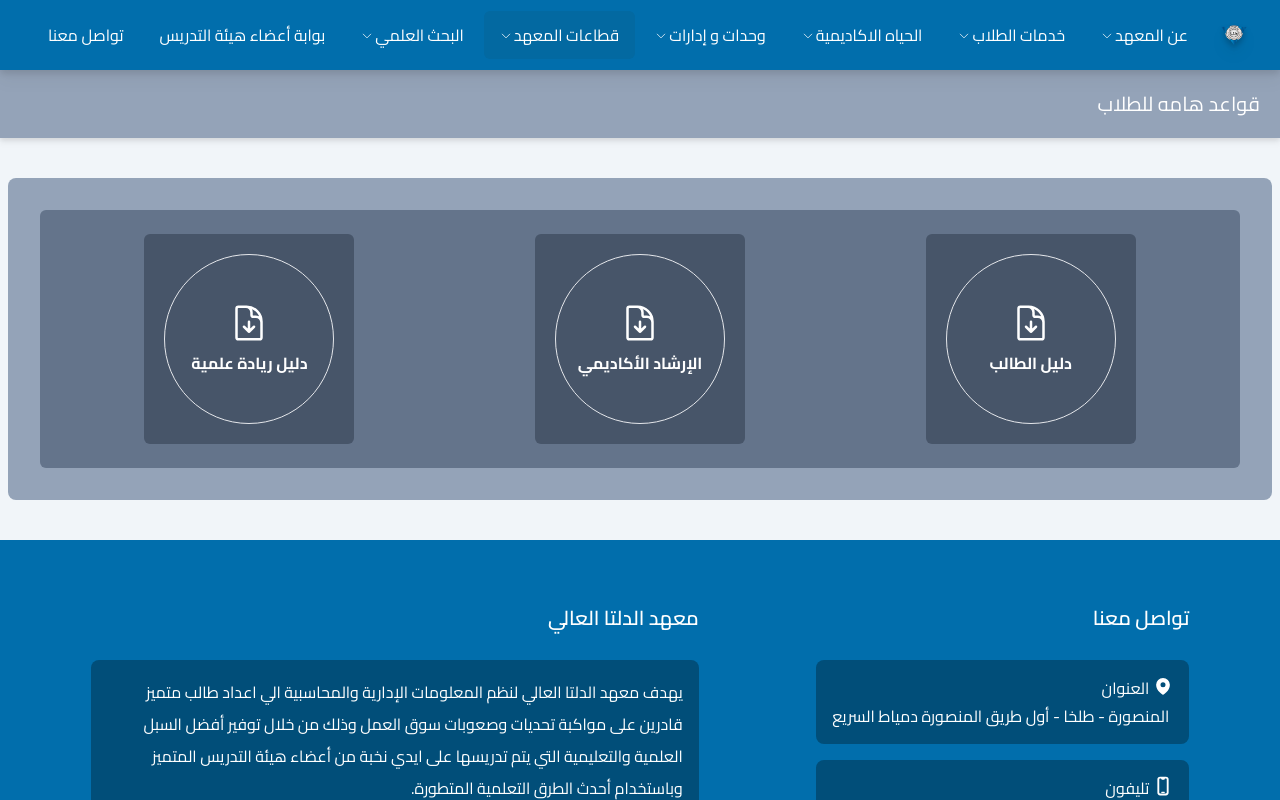
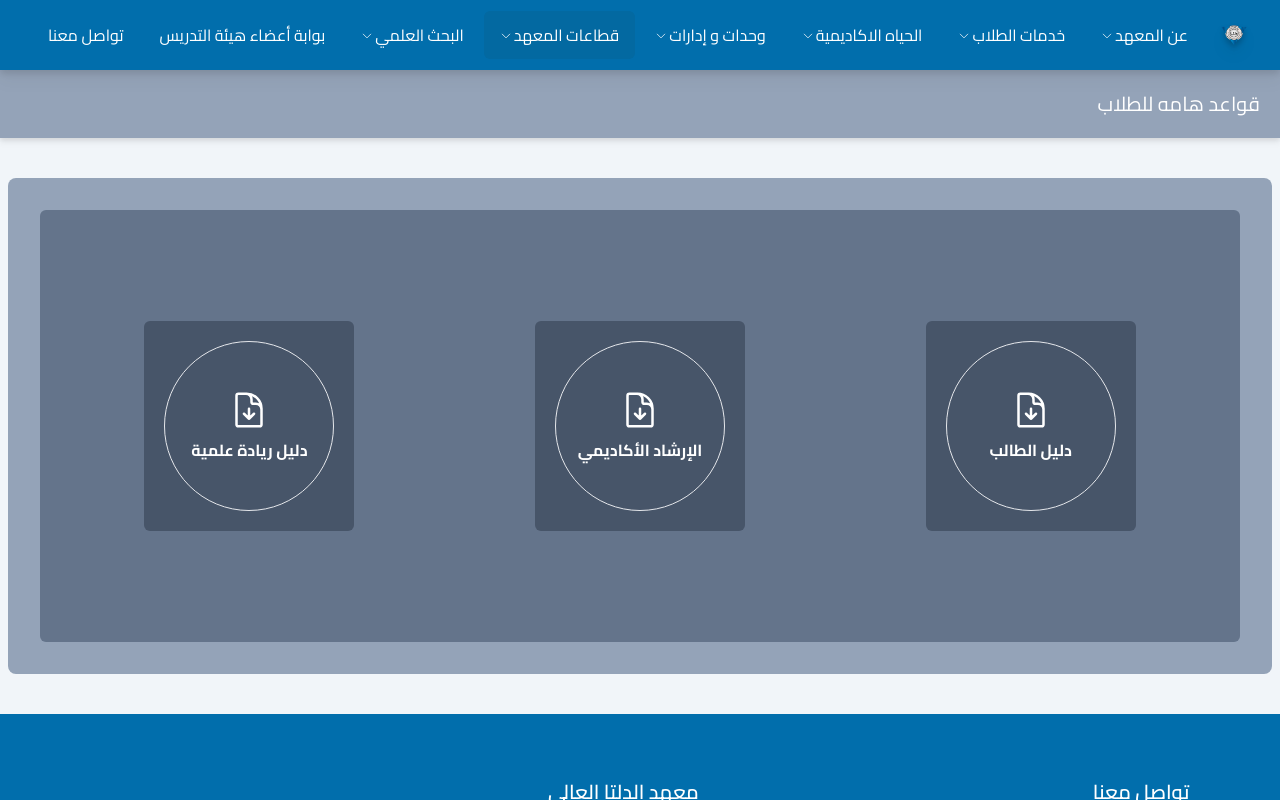
Before and after one commit to ahmedsalama288/graduation-project-with-backend, a Next.js app: page /institute-sectors/student-affairs/important-rules-for-students in a window 1280 px wide. Shown: the top 800 px of the page. Built offline with nearby package versions, Linux system fonts and the light colour scheme.

Commit message:
style modification

```diff
--- a/src/app/(main-navbar-links)/institute-sectors/student-affairs/important-rules-for-students/page.tsx
+++ b/src/app/(main-navbar-links)/institute-sectors/student-affairs/important-rules-for-students/page.tsx
@@ -2,7 +2,6 @@ import DownloadPdf from "@/app/ui/shared-ui/download-pdf-component/download-pdf"
 import ContentWrapper from "@/app/ui/shared-ui/pages-components/content-wrapper";
 import MainPageHeader from "@/app/ui/shared-ui/pages-components/main-page-header";
 import PageContentContainer from "@/app/ui/shared-ui/pages-components/page-content-container";
-import { DocumentArrowDownIcon } from "@heroicons/react/24/outline";
 
 export default function Page() {
   return (
@@ -10,7 +9,7 @@ export default function Page() {
       <MainPageHeader text="قواعد هامه للطلاب" />
       <PageContentContainer>
         <ContentWrapper>
-            <ul className=" flex flex-col gap-5 p-[1px] sm:p-2 md:flex-row flex-wrap justify-around items-center">
+            <ul className=" flex flex-col gap-5 px-[1px] py-4 min-h-[400px] sm:p-2 md:flex-row flex-wrap justify-around items-center">
               <DownloadPdf
                 pdfHref="/pdf/important-rules-for-students/student-guide.pdf"
                 pdfName="دليل الطالب"
```
